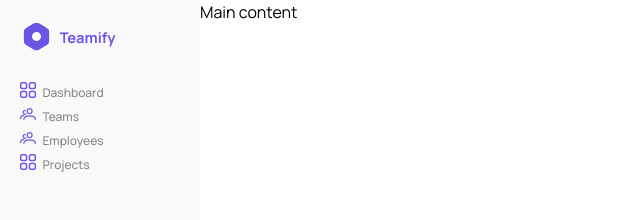
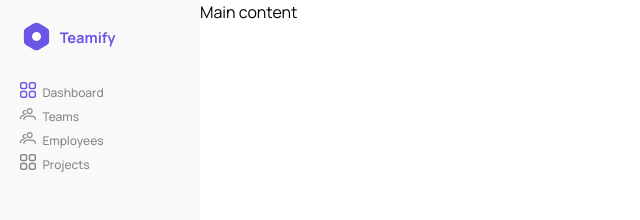
Before and after one commit to kottuzik/200apps-exercise, a Vue app in the folder vue-dashboard-template/: page / in a window 1280 px wide. Shown: the top 220 px of the page, without its empty margins (0-640 px from the left). Built offline with nearby package versions, Linux system fonts and the light colour scheme.

Commit message:
small changes

```diff
--- a/vue-dashboard-template/src/assets/styles.scss
+++ b/vue-dashboard-template/src/assets/styles.scss
@@ -24,7 +24,8 @@ html{direction: ltr;}
     }
 }
 .custom-icon{
-    color: #6956E5; margin-inline-end: 0.5vw;
+     margin-inline-end: 0.5vw; color: #878787;
+    &.active{color: #6956E5;}
 }
 .p-menuitem-link {
     .text{
--- a/vue-dashboard-template/src/components/DashboardSidebar.vue
+++ b/vue-dashboard-template/src/components/DashboardSidebar.vue
@@ -44,7 +44,7 @@ export default {
       items: [
         {
           label: 'Dashboard',
-          icon: 'pi pi-th-large custom-icon',
+          icon: 'pi pi-th-large custom-icon active',
           to: '/',
           textClass: 'text'
         },
```
Also changed, not shown: vue-dashboard-template/src/assets/images/lamp.webp (added).
